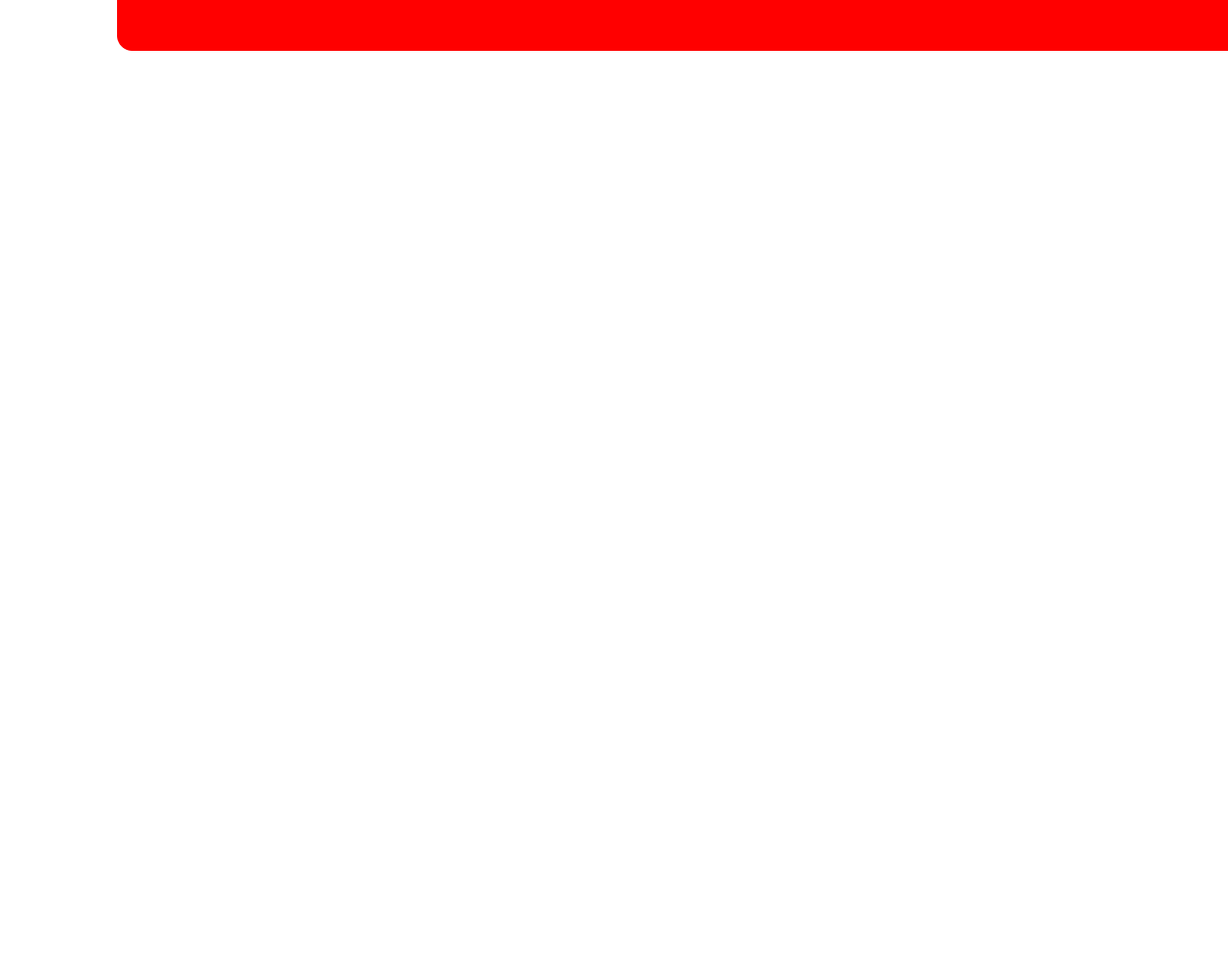
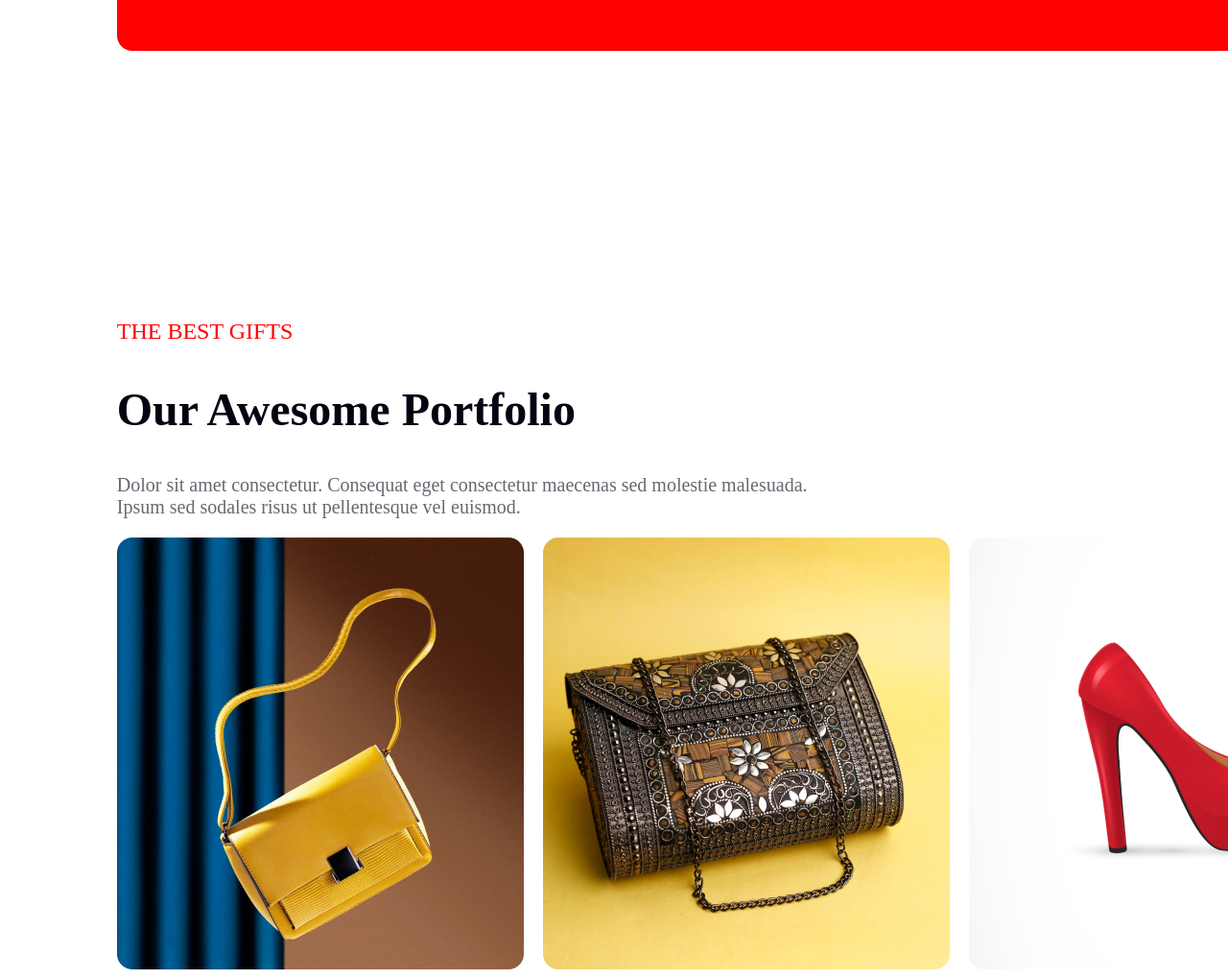
Before and after one commit to MAMUN9680/new-year-assignment, a plain HTML site: page index.html in a window 1280 px wide. Shown: the part 4448-5466 px from the top of the page at 96% size. Before the commit the page ends 4748 px from the top, so only its background shows below. Drawn offline with Linux system fonts and the light colour scheme; a web font is replaced by a local one.

Commit message:
portfolio img section

```diff
--- a/index.html
+++ b/index.html
@@ -86,6 +86,35 @@
             </div>
             <img class="discount-offer-four" src="resources/Rectangle 2.png" alt="">
         </section>
+        <section class="container">
+        <div class="portfolio-content">
+            <h5>THE BEST GIFTS</h5>
+            <h1>Our Awesome Portfolio</h1>
+            <p>Dolor sit amet consectetur. Consequat eget consectetur maecenas sed molestie malesuada. Ipsum sed sodales risus ut pellentesque vel euismod.</p>
+        </div>
+        </section>
+        <section class="container">
+            <div class="portfolio-img">
+                <div>
+                    <img src="resources/Rectangle 3.png" alt="">
+                </div>
+                <div>
+                    <img src="resources/Rectangle 4.png" alt="">
+                </div>
+                <div>
+                    <img src="resources/Rectangle 5.png" alt="">
+                </div>
+                <div>
+                    <img src="resources/Rectangle 6.png" alt="">
+                </div>
+                <div>
+                    <img src="resources/Rectangle 7.png" alt="">
+                </div>
+                <div>
+                    <img src="resources/Rectangle 8.png" alt="">
+                </div>
+            </div>
+        </section>
     </main>
 <body>
 
--- a/styles/style.css
+++ b/styles/style.css
@@ -215,31 +215,55 @@ serif;
 }
 
 /* DISCOUNT OFFER SECTION */
-.discount-offer{
+.discount-offer {
     display: flex;
     justify-content: space-around;
     margin-top: 60px;
+}
+
+.discount-offer-two {
+    top: 50px;
+    position: relative;
+    right: 40px;
+}
+
+.discount-offer-three {
+    margin-left: -215px;
+}
+
+.discount-offer-four {
+    bottom: 235px;
     position: relative;
 }
 
-/* .discount-offer-one{
-    position: relative;
+/* PORTFOLIO CONTENT */
+/* .fortpolio-content{
+    padding-bottom: 500px;
 } */
-.discount-offer-two{
-    top: 50px;
-    position: relative;
-    right: 40px;
-
+.portfolio-content h5 {
+    color: #F00;
+    font-size: 24px;
+    font-weight: 500;
 }
 
-.discount-offer-three{
-    margin-left: -215px;
+.portfolio-content h1 {
+    color: #070211;
+    font-size: 48px;
+    font-weight: 900;
 }
 
-.discount-offer-four{
-    bottom: 235px;
-    position: relative;
+.portfolio-content p {
+    max-width: 750px;
+    color: rgba(7, 2, 17, 0.60);
+    font-size: 20px;
+    font-weight: 400;
 }
-/* .discount-offer{
-    position: relative;
-} */
+
+/* PORTFOLIO IMAGE */
+
+.portfolio-img{
+    display: grid;
+    grid-template-columns: repeat(3,1fr);
+    row-gap: 20px;
+    column-gap: 20px;
+}
```
